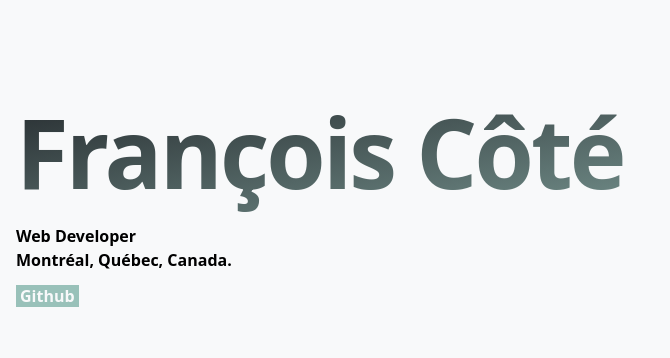
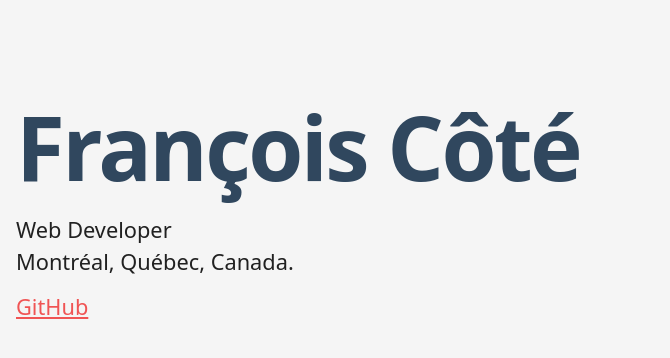
Before and after one commit to francoiscote/francoiscote-net-old, a Next.js app: page / in a window 1280 px wide. Shown: the top 358 px of the page, without its empty margins (0-670 px from the left). Built offline with nearby package versions, Linux system fonts and the light colour scheme.

Commit message:
basic theme and fluid scale

```diff
--- a/components/globalStyles.js
+++ b/components/globalStyles.js
@@ -5,11 +5,25 @@
     styles={css`
       :root {
         /* Colors */
-        --color-black: #212529;
-        --color-white: #f8f9fa;
-        --color-green: #99c1b9;
+        --color-black: #212121;
+        --color-primary: #30475e;
+        --color-secondary: #f05454;
+        --color-white: #f5f5f5;
+
+        /* Grays from TailwindCSS: https://tailwindcss.com/docs/customizing-colors */
+        --color-gray-50: #f9fafb;
+        --color-gray-100: #f3f4f6;
+        --color-gray-200: #e5e7eb;
+        --color-gray-300: #d1d5db;
+        --color-gray-400: #9ca3af;
+        --color-gray-500: #6b7280;
+        --color-gray-600: #4b5563;
+        --color-gray-700: #374151;
+        --color-gray-800: #1f2937;
+        --color-gray-900: #111827;
 
         /* Spacing */
+        /* TODO: use less options */
         --space-4: 0.25rem;
         --space-8: 0.5rem;
         --space-12: 0.75rem;
@@ -27,9 +41,14 @@
         --font-body: system-ui, sans-serif;
         --font-serif: ui-serif, serif;
         --font-sans: sans-serif;
-        --font-size-base: 16px;
 
         /* Leading */
+        --leading-tighter: 110%;
+        --leading-tight: 120%;
+        --leading-snug: 130%;
+        --leading-base: 140%;
+        --leading-loose: 170%;
+        --leading-looser: 200%;
 
         /* Border Radius */
         --border-radius-sm: 0.2rem;
@@ -38,6 +57,92 @@
 
         /* Box Shadows */
         --box-shadow-base: 0px 10px 15px -3px rgba(33, 37, 41, 0.1);
+
+        /* Fluid Spacing */
+        /* TODO: Fluid Spacing */
+
+        /* Fluid Type Scale */
+        /* @link https://utopia.fyi/type/calculator?c=320,20,1.25,1400,22,1.333,6,2,&s=0.75|0.5|0.25,1.5|2|3|4|6,s-l */
+
+        --fluid-min-width: 320;
+        --fluid-max-width: 1400;
+
+        --fluid-screen: 100vw;
+        --fluid-bp: calc(
+          (var(--fluid-screen) - var(--fluid-min-width) / 16 * 1rem) /
+            (var(--fluid-max-width) - var(--fluid-min-width))
+        );
+      }
+
+      @media screen and (min-width: 1400px) {
+        :root {
+          --fluid-screen: calc(var(--fluid-max-width) * 1px);
+        }
+      }
+
+      :root {
+        --f--2-min: 12.8;
+        --f--2-max: 12.38;
+        --font-size-xs: calc(
+          ((var(--f--2-min) / 16) * 1rem) + (var(--f--2-max) - var(--f--2-min)) *
+            var(--fluid-bp)
+        );
+
+        --f--1-min: 16;
+        --f--1-max: 16.5;
+        --font-size-sm: calc(
+          ((var(--f--1-min) / 16) * 1rem) + (var(--f--1-max) - var(--f--1-min)) *
+            var(--fluid-bp)
+        );
+
+        --f-0-min: 20;
+        --f-0-max: 22;
+        --font-size-base: calc(
+          ((var(--f-0-min) / 16) * 1rem) + (var(--f-0-max) - var(--f-0-min)) *
+            var(--fluid-bp)
+        );
+
+        --f-1-min: 25;
+        --f-1-max: 29.33;
+        --font-size-md: calc(
+          ((var(--f-1-min) / 16) * 1rem) + (var(--f-1-max) - var(--f-1-min)) *
+            var(--fluid-bp)
+        );
+
+        --f-2-min: 31.25;
+        --f-2-max: 39.09;
+        --font-size-lg: calc(
+          ((var(--f-2-min) / 16) * 1rem) + (var(--f-2-max) - var(--f-2-min)) *
+            var(--fluid-bp)
+        );
+
+        --f-3-min: 39.06;
+        --f-3-max: 52.11;
+        --font-size-xl: calc(
+          ((var(--f-3-min) / 16) * 1rem) + (var(--f-3-max) - var(--f-3-min)) *
+            var(--fluid-bp)
+        );
+
+        --f-4-min: 48.83;
+        --f-4-max: 69.46;
+        --font-size-2xl: calc(
+          ((var(--f-4-min) / 16) * 1rem) + (var(--f-4-max) - var(--f-4-min)) *
+            var(--fluid-bp)
+        );
+
+        --f-5-min: 61.04;
+        --f-5-max: 92.59;
+        --font-size-3xl: calc(
+          ((var(--f-5-min) / 16) * 1rem) + (var(--f-5-max) - var(--f-5-min)) *
+            var(--fluid-bp)
+        );
+
+        --f-6-min: 76.29;
+        --f-6-max: 123.43;
+        --font-size-4xl: calc(
+          ((var(--f-6-min) / 16) * 1rem) + (var(--f-6-max) - var(--f-6-min)) *
+            var(--fluid-bp)
+        );
       }
 
       /* CSS Reset */
@@ -121,19 +226,21 @@
       body {
         background-color: var(--color-white);
         font-family: var(--font-body);
-        color: var(---color-black);
+        color: var(--color-black);
       }
 
       h1,
       h2 {
-        /* font-family: var(--font-serif); */
+        color: var(--color-primary);
       }
+
       h3,
       h4,
       h5,
       h6 {
         font-family: var(--font-sans);
       }
+
       p,
       ul,
       ol {
@@ -141,14 +248,9 @@
         font-size: var(--font-size-base);
       }
       a {
-        text-decoration: none;
-        color: var(--color-white);
-        background: var(--color-green);
-        padding-left: var(--space-4);
-        padding-right: var(--space-4);
-
+        color: var(--color-secondary);
         &:hover {
-          color: var(---color-black);
+          text-decoration: none;
         }
       }
     `}
--- a/pages/index.js
+++ b/pages/index.js
@@ -20,7 +20,7 @@
           <StrongP>Montréal, Québec, Canada.</StrongP>
         </div>
         <StrongP>
-          <a href="https://www.github.com/francoiscote">Github</a>
+          <a href="https://www.github.com/francoiscote">GitHub</a>
         </StrongP>
       </div>
     </>
@@ -28,14 +28,12 @@
 }
 
 const HugeTitle = styled.h1`
-  background: linear-gradient(-10deg, var(--color-green), var(--color-black));
-  font-size: 6em;
+  font-size: var(--font-size-3xl);
   letter-spacing: -0.03em;
   background-clip: text;
   -webkit-background-clip: text;
-  color: rgba(0, 0, 0, 0);
 `;
 
 const StrongP = styled.p`
-  font-weight: bold;
+  font-weight: 500;
 `;
```
